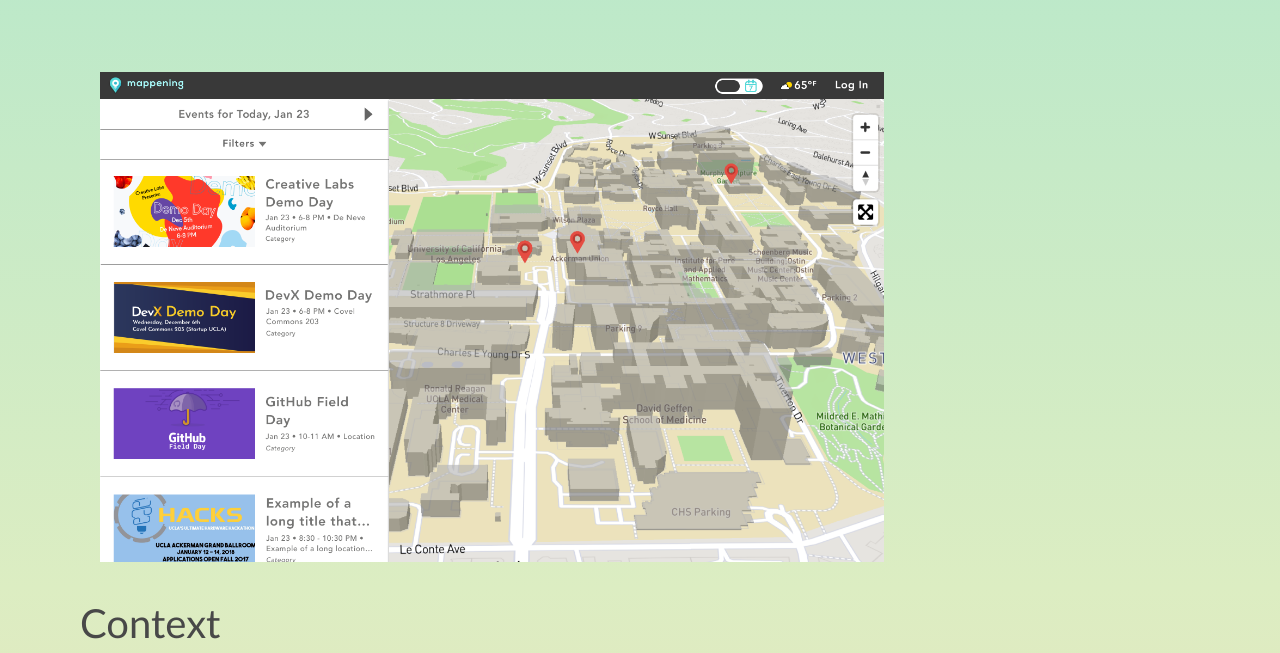
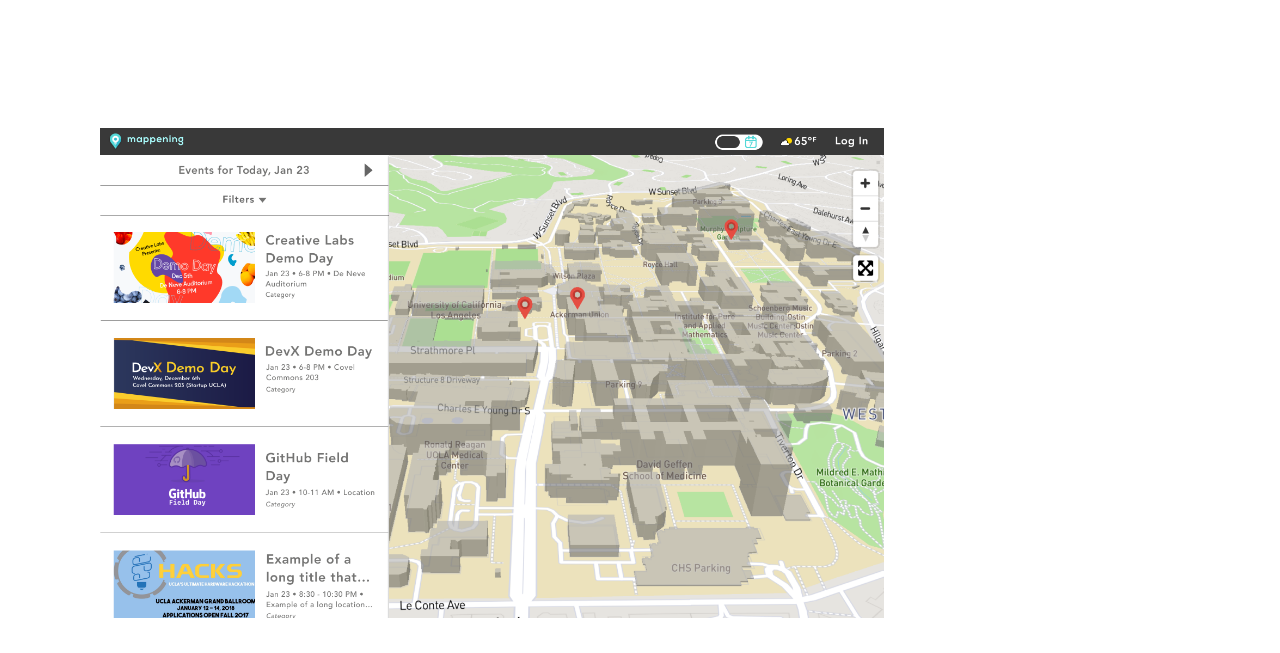
Before and after one commit to ochen9/portfolio, a plain HTML site: page project1.html in a window 1280 px wide. Shown: the part 404-1057 px from the top of the page. Drawn offline with Linux system fonts and the light colour scheme.

Commit message:
even more changes

```diff
--- a/style.css
+++ b/style.css
@@ -1,10 +1,8 @@
 body {
-	font-family: Gill Sans,Gill Sans MT,Calibri,sans-serif;
+	font-family: Hanken Grotesk,Helvetica,sans-serif;
 	font-size: 20px;
 	margin: 0;
 	padding: 0;
-	background-color:#99b898;
-	background-image: linear-gradient(#A8E6CE, #DCEDC2, #FFD3B5, #FFAAA6, #FF8C94);”
 }
 
 a:link{
@@ -50,8 +48,9 @@ a:visited{
 	max-width: 800px;
 	margin: auto;
 	font-weight: lighter;
-	line-height: 1.4em;
-	padding-top: 12px;
+    line-height: 1.4em;
+    padding-top: 12px;
+	padding-bottom: 50px;
 
 }
 #intro a:link{
@@ -62,6 +61,11 @@ a:visited{
 }
 #footer {
 	padding-bottom: 200px;
+}
+
+.backgroundcontainer{
+	background-color:#99b898;
+	background-image: linear-gradient(#A8E6CE, #DCEDC2, #FFD3B5);”
 }
 
 .container{
```
